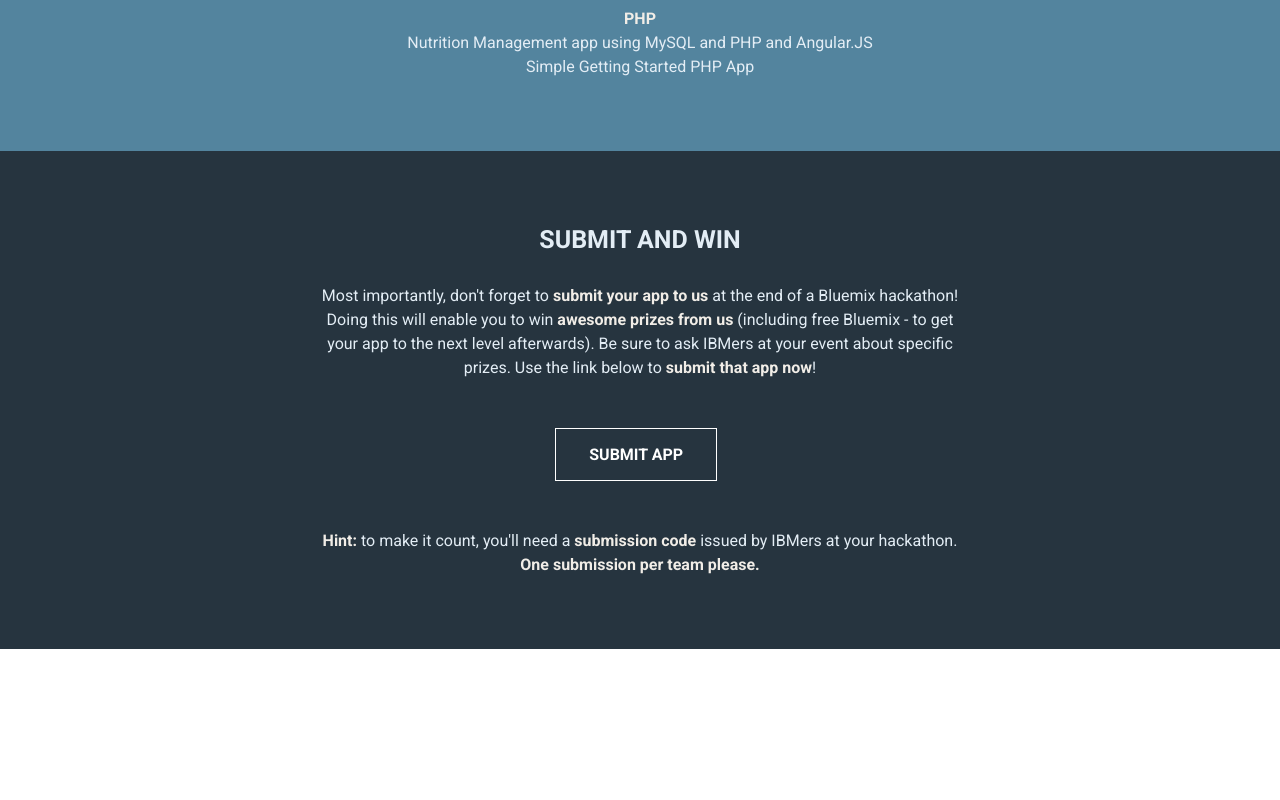
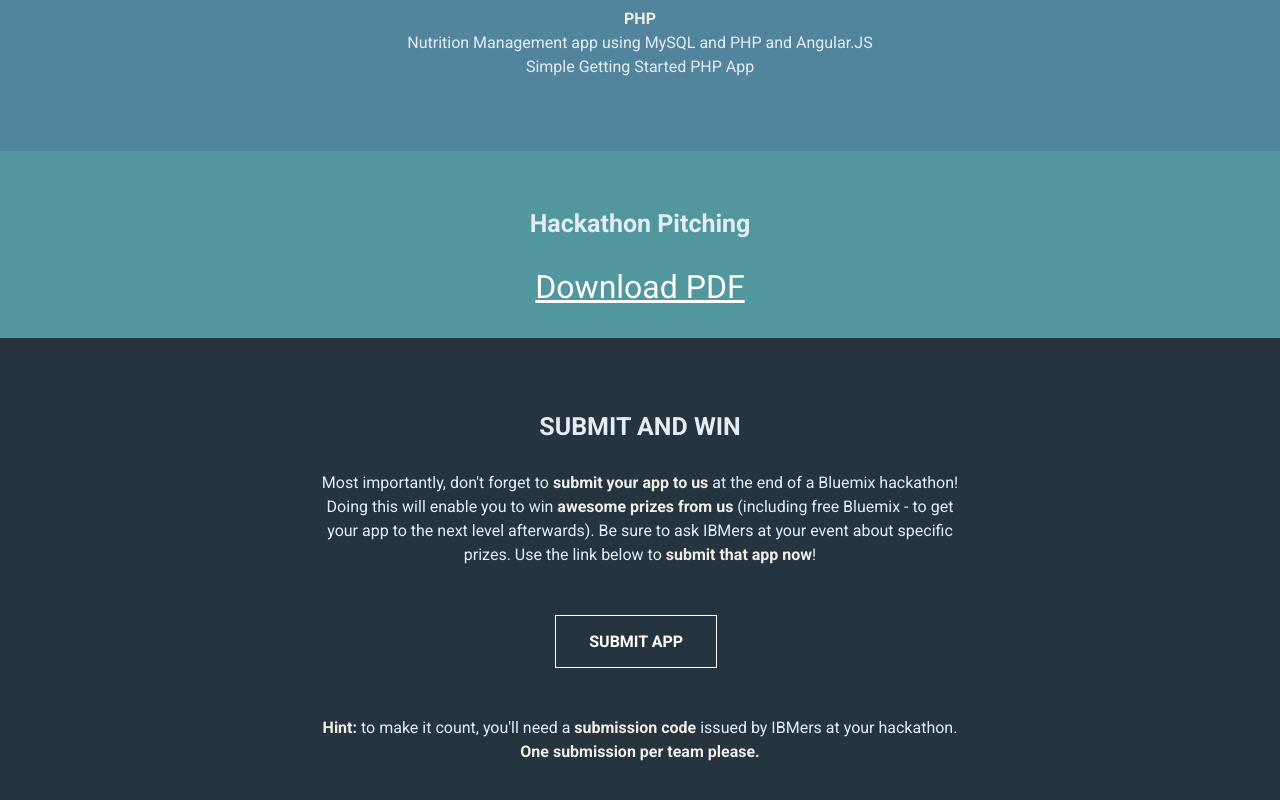
Before and after one commit to blakemac/bluemixHackStarterWithSubmit, a plain HTML site: page index.html in a window 1280 px wide. Shown: the part 2997-3797 px from the top of the page. Before the commit the page ends 3646 px from the top, so only its background shows below. Drawn offline with Linux system fonts and the light colour scheme.

Commit message:
Add hackathon pitching link and section; Need to refactor this to remove inline styles;

```diff
--- a/index.html
+++ b/index.html
@@ -183,6 +183,10 @@
 				</p>
 			</div>
 		</div>
+		<div class="Grid" style="background-color: #53979e; padding: 2em 0;">
+				<h2 class="white" style="width: 100%; display:block; text-align: center;">Hackathon Pitching</h2>
+				<a style="display: block; width: 100%; font-size: 2em; color: white; text-decoration: underline; text-align: center;" href="https://www.dropbox.com/s/z574z2iusqkkzyr/Hackathon%20Pitching%20-%20FL%20Poly.pdf?dl=0" target="_blank">Download PDF</a>
+		</div>
 		<div class="Grid center dkblue-bg">
 			<div class="Grid-cell checkin pad-leftx2 pad-rightx2">
 				<h2 class="white">SUBMIT AND WIN</h2>
```
